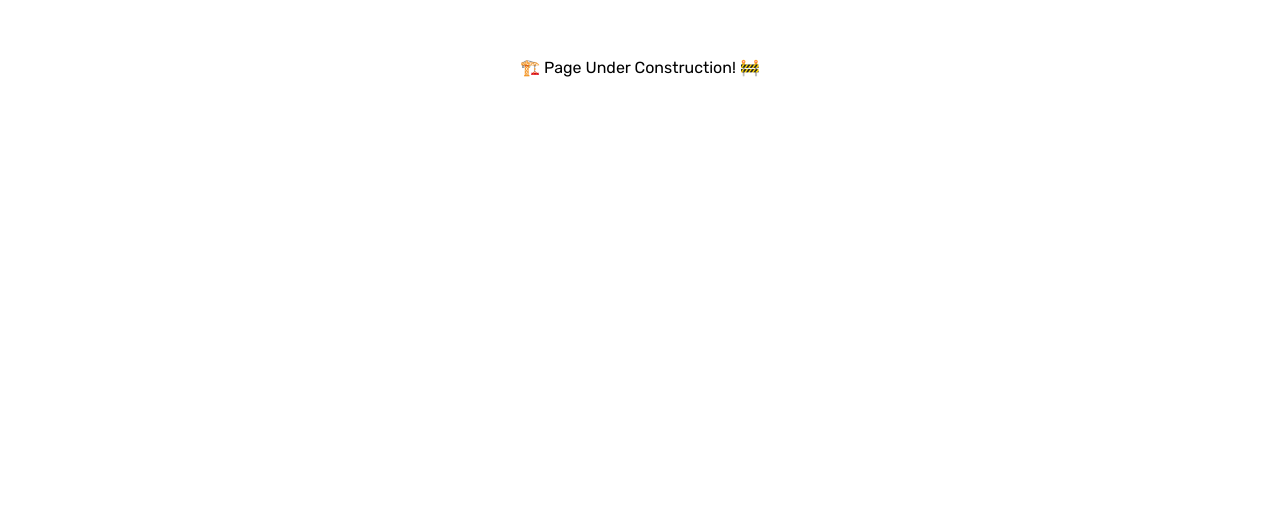
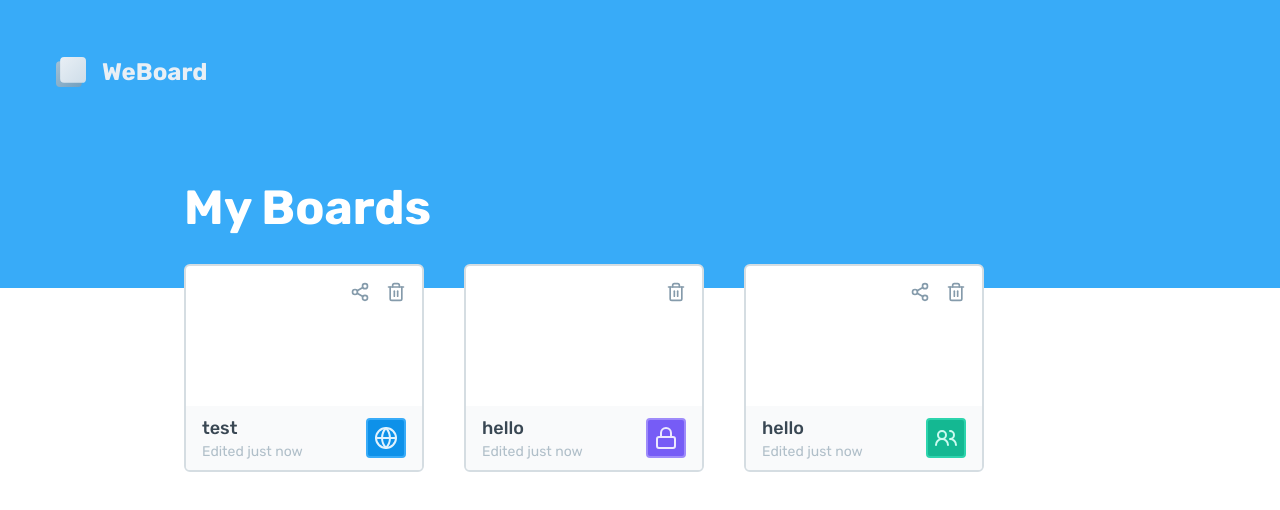
Before and after one commit to weboardz/web, a Next.js app: page /home in a window 1280 px wide. Shown: the top 510 px of the page. Built offline with nearby package versions, Linux system fonts and the light colour scheme.

Commit message:
feat: create home page

```diff
--- a/src/app/home/page.tsx
+++ b/src/app/home/page.tsx
@@ -1,5 +1,82 @@
+"use client";
+
+import { Card, Logo } from "@/components";
+import { useEffect, useRef, useState } from "react";
+
 const Home = () => {
-  return <main>🏗️ Page Under Construction! 🚧</main>;
+  const [deleteId, setDeleteId] = useState<string>();
+
+  const dialogRef = useRef<HTMLDialogElement>(null);
+
+  useEffect(() => {
+    deleteId ? dialogRef.current?.showModal() : dialogRef.current?.close();
+  }, [deleteId]);
+
+  return (
+    <main className="flex h-full w-full bg-white p-32 ">
+      <div className="p absolute left-0 top-0 h-72 w-full bg-AliceBlue-400 p-14">
+        <Logo theme="light" />
+      </div>
+
+      <div className="z-10 flex flex-col gap-16">
+        <section className="flex flex-col gap-8">
+          <h2 className="font-alt text-5xl font-bold text-white">My Boards</h2>
+          <div className="flex flex-wrap gap-10">
+            <Card
+              id="a"
+              name="test"
+              updatedAt={new Date()}
+              type="public"
+              {...{ setDeleteId }}
+            />
+            <Card
+              id="aa"
+              name="hello"
+              updatedAt={new Date()}
+              type="private"
+              {...{ setDeleteId }}
+            />
+            <Card
+              id="aaa"
+              name="hello"
+              updatedAt={new Date()}
+              type="team"
+              {...{ setDeleteId }}
+            />
+          </div>
+        </section>
+      </div>
+
+      <dialog ref={dialogRef} className="rounded">
+        <form
+          method="dialog"
+          className="m-8 flex flex-col items-center gap-6 rounded font-alt"
+          onSubmit={() => {}}
+        >
+          <p className="text-center text-lg text-gray-800">
+            Are you sure you want to <span className="font-medium">delete</span>{" "}
+            this board?
+          </p>
+
+          <div className="flex gap-8 font-medium">
+            <button
+              className="rounded bg-Chablis-500 px-4 py-2 text-white transition-colors hover:bg-Chablis-600"
+              type="submit"
+            >
+              Yes, delete it
+            </button>
+            <button
+              className="cursor-pointer text-gray-800 hover:underline"
+              onClick={() => setDeleteId(undefined)}
+              type="reset"
+            >
+              No, cancel
+            </button>
+          </div>
+        </form>
+      </dialog>
+    </main>
+  );
 };
 
 export default Home;
```
